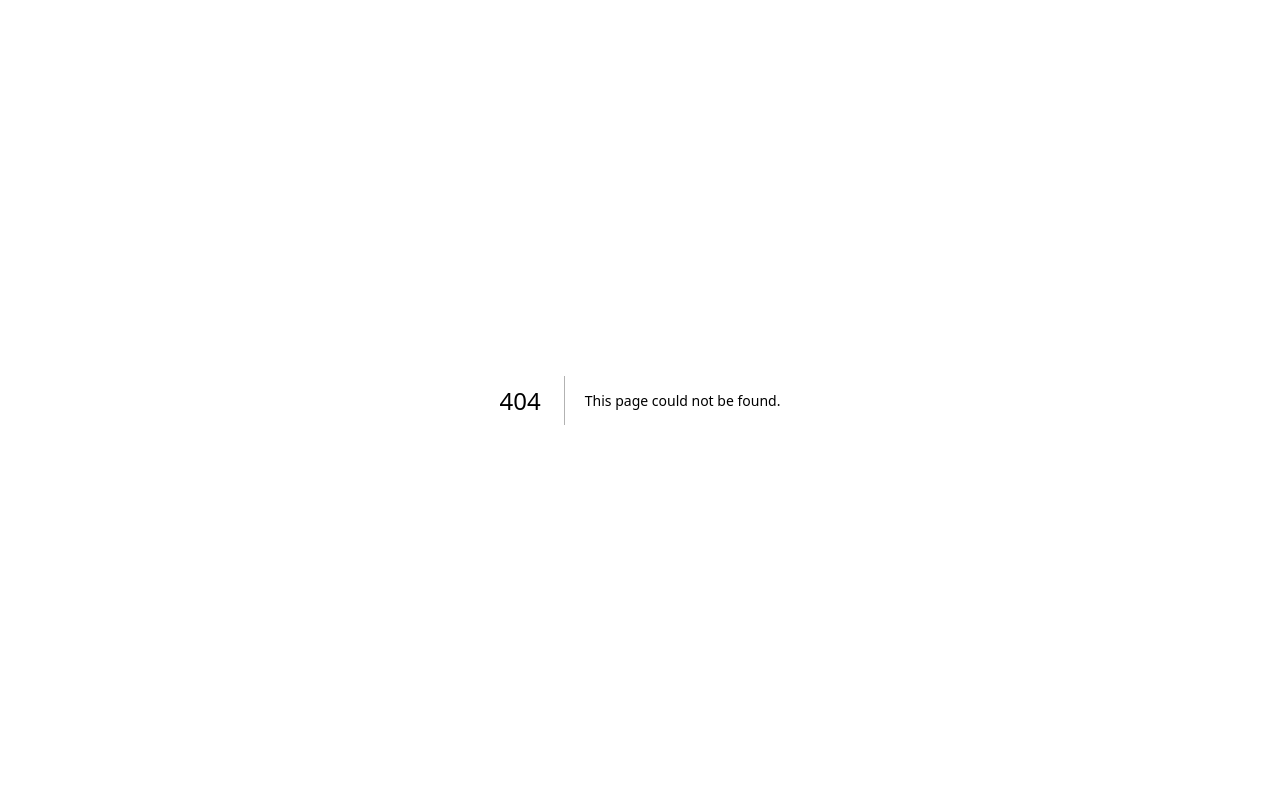
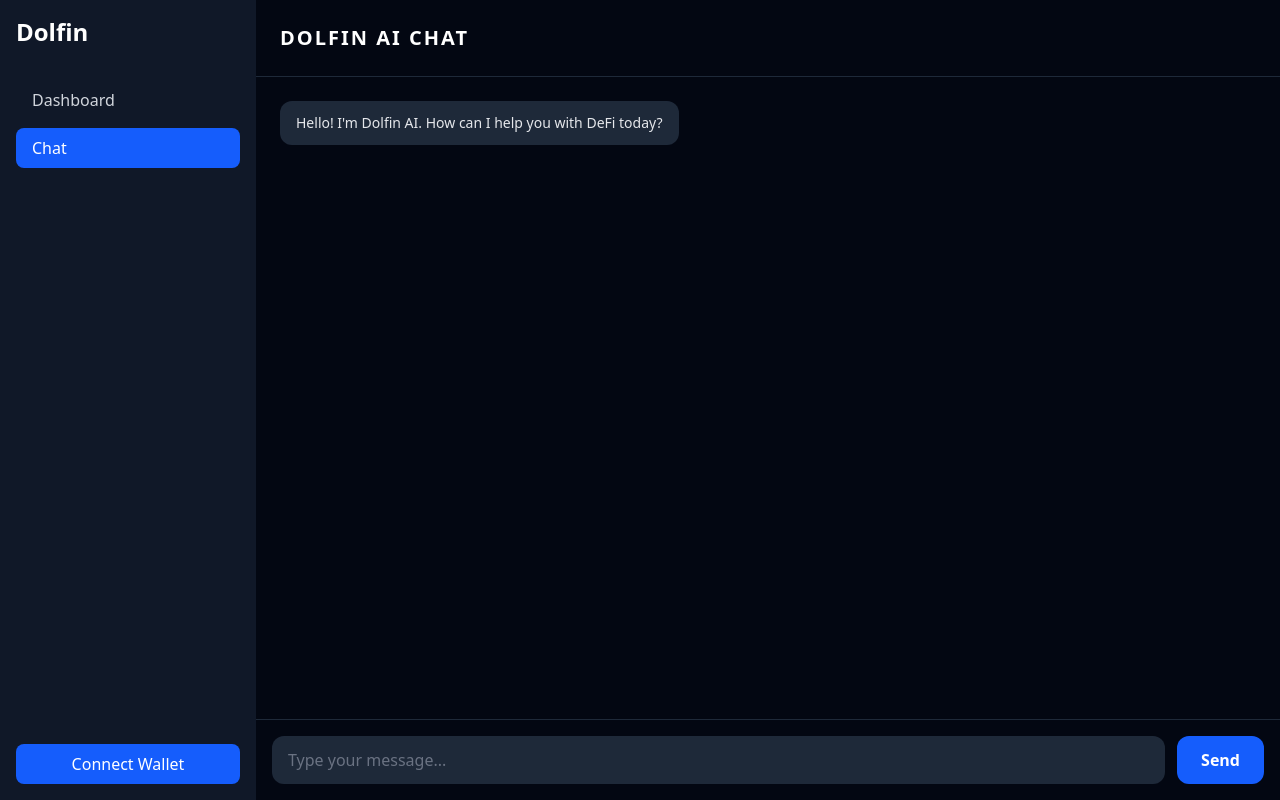
Before and after one commit to Tizun71/Dolfin, a Next.js app in the folder frontend/: page /chat in a window 1280 px wide. Before the commit this address had no page. Built offline with nearby package versions, Linux system fonts and the light colour scheme.

Commit message:
chore: UI DashBoard and Chat Pages

```diff
--- /dev/null
+++ b/frontend/app/chat/page.tsx
@@ -0,0 +1,57 @@
+"use client";
+import { useState } from "react";
+
+export default function ChatPage() {
+  const [messages, setMessages] = useState([
+    { role: "ai", content: "Hello! I'm Dolfin AI. How can I help you with DeFi today?" }
+  ]);
+  const [input, setInput] = useState("");
+
+  const handleSend = () => {
+    if (!input.trim()) return;
+    setMessages([...messages, { role: "user", content: input }]);
+    setInput("");
+  };
+
+  return (
+    <div className="flex flex-col h-screen bg-gray-950 text-white">
+      {/* Header */}
+      <div className="p-6 border-b border-gray-800">
+        <h1 className="text-xl font-bold uppercase tracking-widest">Dolfin AI Chat</h1>
+      </div>
+
+      {/* Messages */}
+      <div className="flex-1 overflow-y-auto p-6 space-y-4">
+        {messages.map((msg, i) => (
+          <div key={i} className={`flex ${msg.role === "user" ? "justify-end" : "justify-start"}`}>
+            <div className={`max-w-xl px-4 py-3 rounded-xl text-sm ${
+              msg.role === "user"
+                ? "bg-blue-600 text-white"
+                : "bg-gray-800 text-gray-200"
+            }`}>
+              {msg.content}
+            </div>
+          </div>
+        ))}
+      </div>
+
+      {/* Input */}
+      <div className="p-4 border-t border-gray-800 flex gap-3">
+        <input
+          type="text"
+          value={input}
+          onChange={(e) => setInput(e.target.value)}
+          onKeyDown={(e) => e.key === "Enter" && handleSend()}
+          placeholder="Type your message..."
+          className="flex-1 bg-gray-800 text-white px-4 py-3 rounded-xl outline-none placeholder-gray-500"
+        />
+        <button
+          onClick={handleSend}
+          className="bg-blue-600 hover:bg-blue-700 px-6 py-3 rounded-xl font-semibold"
+        >
+          Send
+        </button>
+      </div>
+    </div>
+  );
+}
--- /dev/null
+++ b/frontend/app/components/Sidebar.tsx
@@ -0,0 +1,42 @@
+"use client";
+import Link from "next/link";
+import { usePathname } from "next/navigation";
+
+export default function Sidebar() {
+  const pathname = usePathname();
+  const isActive = (path: string) => pathname === path;
+
+  return (
+    <div className="w-64 h-screen bg-gray-900 text-white p-4 flex flex-col fixed">
+      {/* Logo */}
+      <div className="flex items-center gap-2 mb-8">
+        <h1 className="text-2xl font-bold">Dolfin</h1>
+      </div>
+
+      {/* Navigation */}
+      <nav className="flex-1 space-y-2">
+        <Link
+          href="/"
+          className={`block px-4 py-2 rounded-lg transition ${
+            isActive("/") ? "bg-blue-600 text-white" : "hover:bg-gray-800 text-gray-300"
+          }`}
+        >
+          Dashboard
+        </Link>
+        <Link
+          href="/chat"
+          className={`block px-4 py-2 rounded-lg transition ${
+            isActive("/chat") ? "bg-blue-600 text-white" : "hover:bg-gray-800 text-gray-300"
+          }`}
+        >
+          Chat
+        </Link>
+      </nav>
+
+      {/* Connect Wallet */}
+      <button className="w-full bg-blue-600 hover:bg-blue-700 text-white py-2 px-4 rounded-lg">
+        Connect Wallet
+      </button>
+    </div>
+  );
+}
--- a/frontend/app/layout.tsx
+++ b/frontend/app/layout.tsx
@@ -1,6 +1,7 @@
 import type { Metadata } from "next";
 import { Geist, Geist_Mono } from "next/font/google";
 import "./globals.css";
+import Sidebar from "./components/Sidebar";
 
 const geistSans = Geist({
   variable: "--font-geist-sans",
@@ -13,8 +14,8 @@ const geistMono = Geist_Mono({
 });
 
 export const metadata: Metadata = {
-  title: "Create Next App",
-  description: "Generated by create next app",
+  title: "Dolfin - AI DeFi Assistant",
+  description: "AI-powered chatbot for DeFi decision making",
 };
 
 export default function RootLayout({
@@ -24,7 +25,12 @@ export default function RootLayout({
 }>) {
   return (
     <html lang="en" className={`${geistSans.variable} ${geistMono.variable} h-full antialiased`}>
-      <body className="min-h-full flex flex-col">{children}</body>
+      <body className="min-h-full flex">
+        <Sidebar />
+        <main className="flex-1 overflow-auto ml-64">
+          {children}
+        </main>
+      </body>
     </html>
   );
 }
--- a/frontend/app/page.tsx
+++ b/frontend/app/page.tsx
@@ -1,19 +1,46 @@
-"use client";
+export default function Home() {
+  return (
+    <div className="p-8 bg-gray-950 min-h-screen text-white">
+      <h1 className="text-3xl font-bold uppercase tracking-widest mb-8">
+        Your AI-Optimized Portfolio
+      </h1>
 
-import { useState } from "react";
+      {/* 3 Cards */}
+      <div className="grid grid-cols-3 gap-6 mb-10">
+        <div className="bg-gray-900 border border-gray-700 rounded-xl p-6">
+          <p className="text-gray-400 text-sm uppercase tracking-wider">Net Worth</p>
+          <p className="text-3xl font-bold mt-2">$1,248,502.92</p>
+          <p className="text-green-400 text-sm mt-1">+2.4% / 24H</p>
+        </div>
+        <div className="bg-gray-900 border border-gray-700 rounded-xl p-6">
+          <p className="text-gray-400 text-sm uppercase tracking-wider">Current APY</p>
+          <p className="text-3xl font-bold text-blue-400 mt-2">18.5%</p>
+        </div>
+        <div className="bg-gray-900 border border-gray-700 rounded-xl p-6">
+          <p className="text-gray-400 text-sm uppercase tracking-wider">AI Rebalancing Status</p>
+          <p className="text-2xl font-bold text-green-400 mt-2">● ACTIVE</p>
+          <p className="text-gray-500 text-sm mt-1">Last rebalanced 4m ago</p>
+        </div>
+      </div>
 
-export default function Home() {
-  const [count, setCount] = useState(0);
-
-  return (
-    <div className="mx-auto">
-      <h1>Spam</h1>
-      <button
-        className="w-fit border px-3 py-1 mt-10 rounded active:scale-95"
-        onClick={() => setCount(count + 1)}
-      >
-        {count}
-      </button>
+      {/* AI Strategy Log */}
+      <div className="bg-gray-900 border border-gray-700 rounded-xl p-6">
+        <h2 className="text-xl font-bold uppercase tracking-wider mb-4">AI Strategy Log</h2>
+        <div className="space-y-4">
+          <div className="border-l-2 border-blue-500 pl-4">
+            <p className="text-gray-400 text-xs uppercase">Now</p>
+            <p className="text-gray-300 mt-1">AI rebalanced 50% USDC from Uniswap-Arb to Curve-OP to optimize yield by 1.8%.</p>
+          </div>
+          <div className="border-l-2 border-gray-600 pl-4">
+            <p className="text-gray-400 text-xs uppercase">2H Ago</p>
+            <p className="text-gray-300 mt-1">Detected liquidity shift in Polygon Aave pool. Preparing precautionary liquidity migration to GMX Arbitrum.</p>
+          </div>
+          <div className="border-l-2 border-gray-600 pl-4">
+            <p className="text-gray-400 text-xs uppercase">5H Ago</p>
+            <p className="text-gray-300 mt-1">Vault successfully executed delta-neutral hedging for ETH exposure across Binance and ByBit.</p>
+          </div>
+        </div>
+      </div>
     </div>
   );
 }
```
